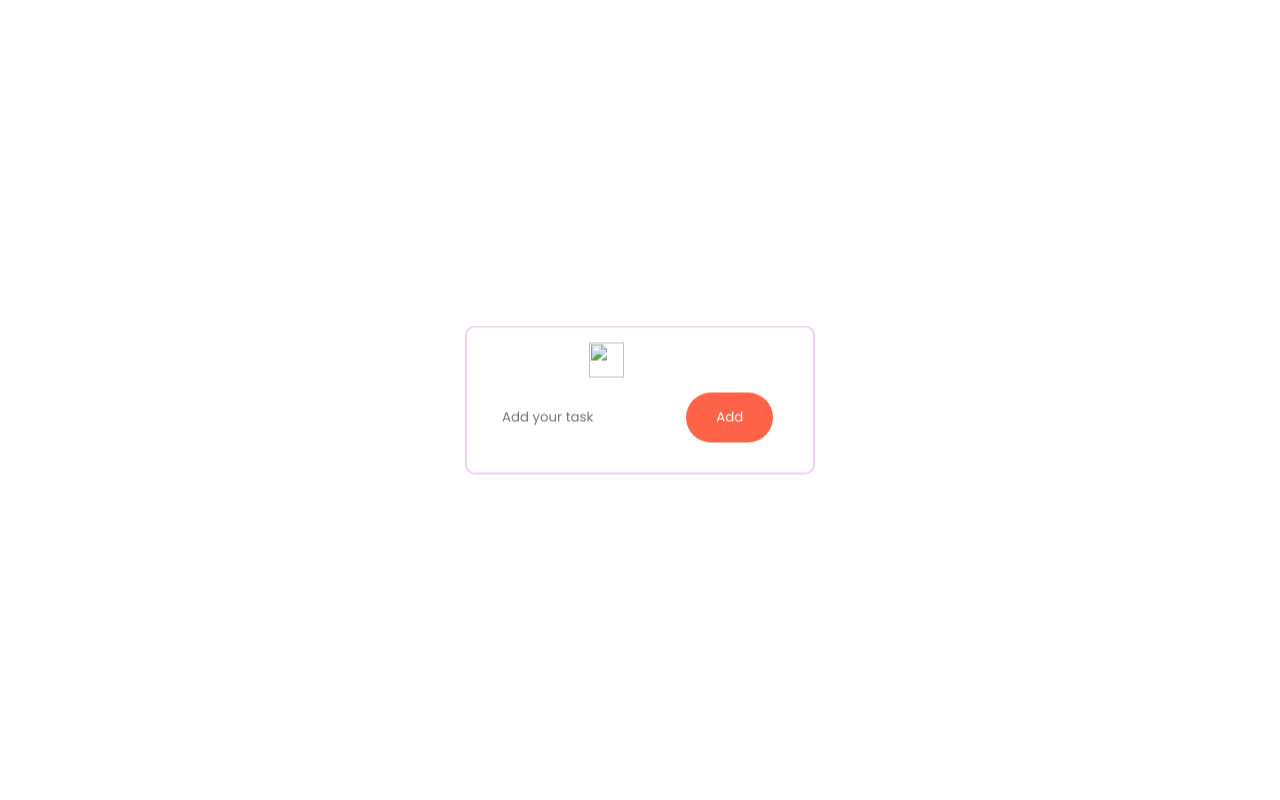
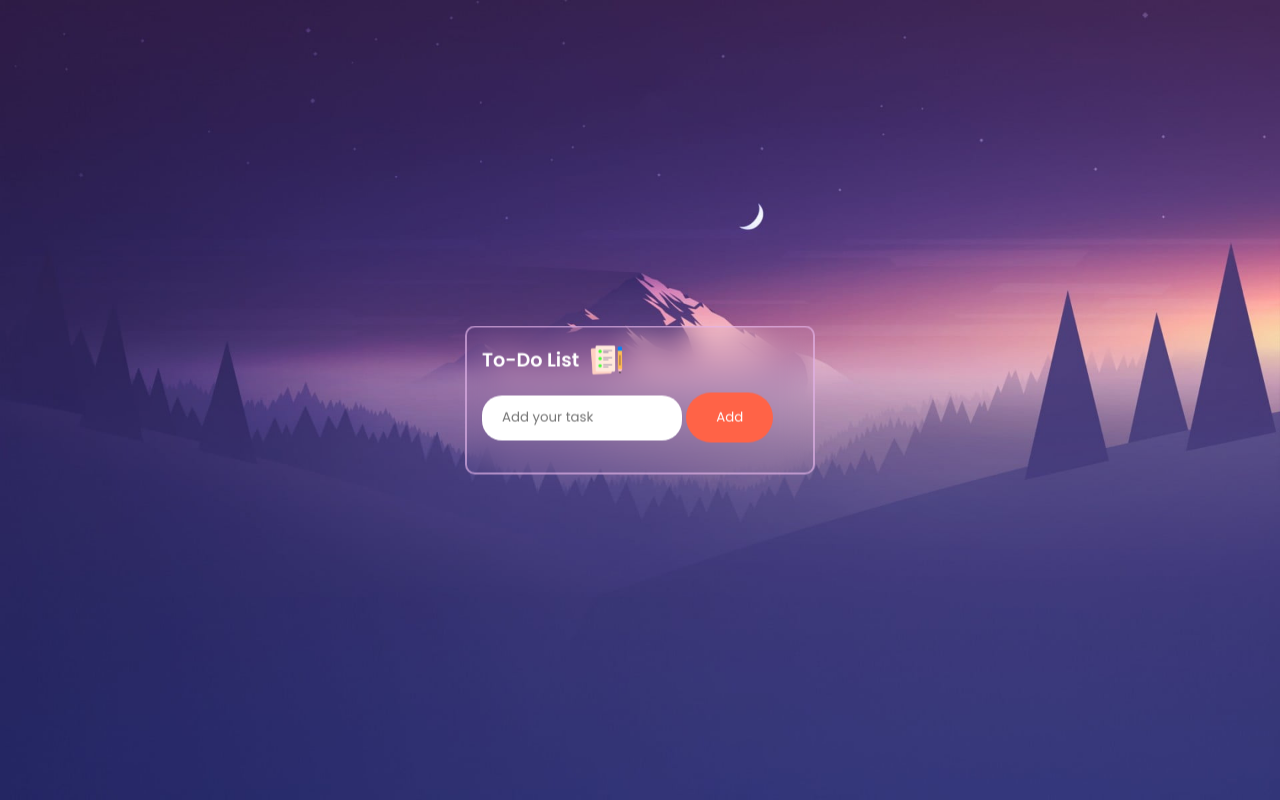
Before and after one commit to alsouhardyo/A-Complete-To-Do-List-App, a plain HTML site: page index.html in a window 1280 px wide. Drawn offline with Linux system fonts and the light colour scheme.

Commit message:
Add files via upload

```diff
--- a/index.html
+++ b/index.html
@@ -5,7 +5,7 @@
         <meta name="viewport" content="width=device-width, initial-scale=1.0" />
         <link
             rel="shortcut icon"
-            href="Images/fav_icon.png"
+            href="fav_icon.png"
             type="image/x-icon"
         />
         <link rel="preconnect" href="https://fonts.googleapis.com" />
@@ -21,7 +21,7 @@
         <div class="container">
             <div class="header">
                 <p>To-Do List</p>
-                <img src="images/icon.png" alt="" />
+                <img src="icon.png" alt="image of the icon" />
             </div>
             <div class="main">
               <input type="text" placeholder="Add your task" required class="input">
--- a/style.css
+++ b/style.css
@@ -9,7 +9,7 @@ body {
     min-height: 100vh;
     overflow-x: hidden;
     font-family: "Poppins", sans-serif;
-    background-image: url(Images/banner_image.jpg);
+    background-image: url(banner_image.jpg);
     background-repeat: no-repeat;
     background-size: cover;
     position: relative;
```
